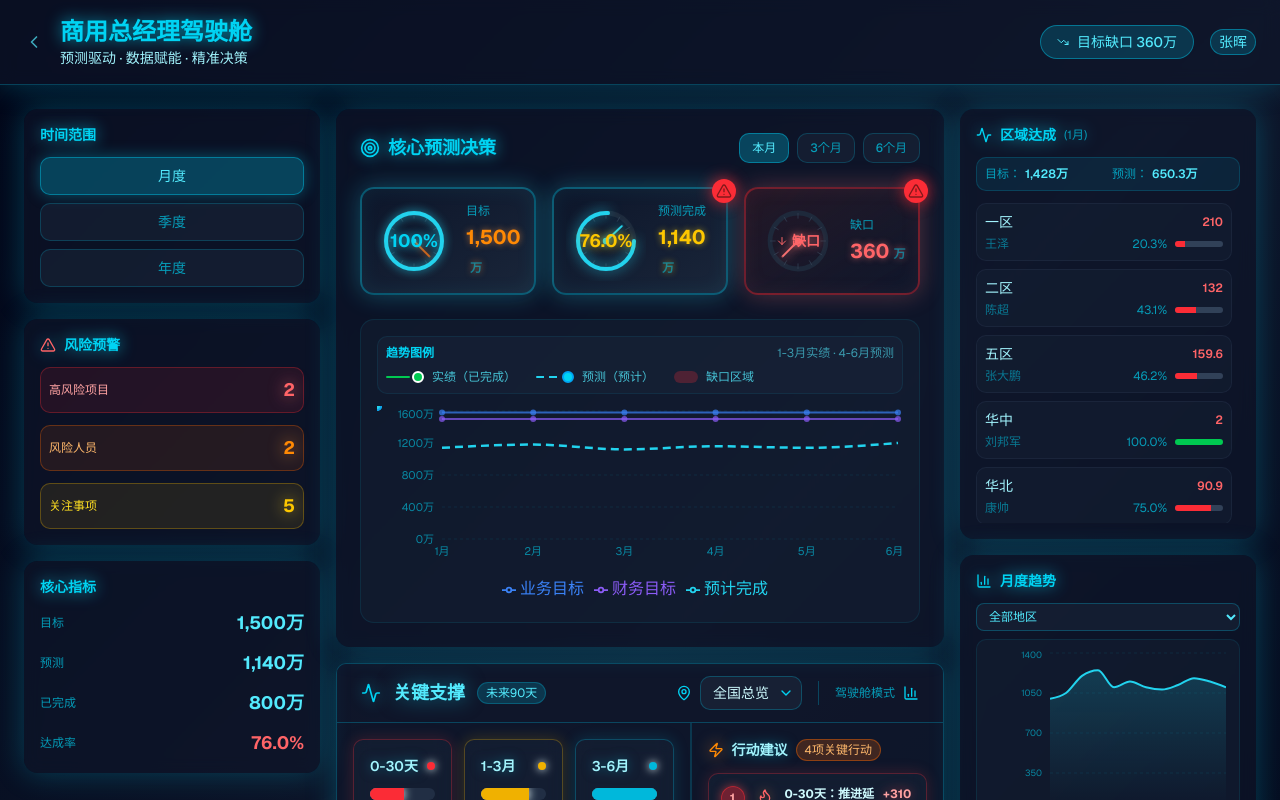
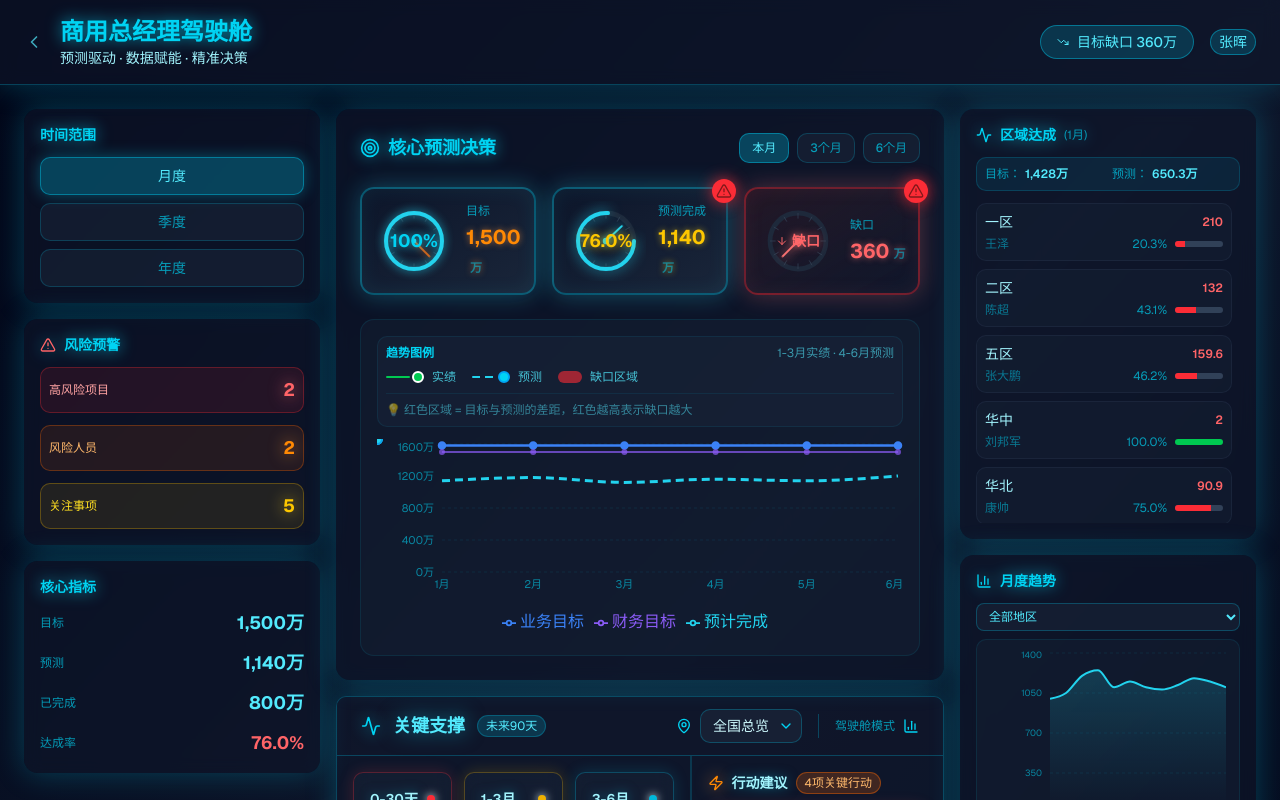
Before and after one commit to navylee1990/coze_jsc, a Next.js app: page /gm in a window 1280 px wide. Shown: the top 800 px of the page. Built offline with nearby package versions, Linux system fonts and the light colour scheme.

Commit message:
feat: 重构趋势图填充区域，双层渐变展示缺口

```diff
--- a/src/app/gm/page.tsx
+++ b/src/app/gm/page.tsx
@@ -803,14 +803,14 @@ export default function GMDashboard() {
                     <span className="text-xs font-semibold text-cyan-400">趋势图例</span>
                     <span className="text-xs text-cyan-300/60">1-{currentMonth}月实绩 · {currentMonth + 1}-6月预测</span>
                   </div>
-                  <div className="flex items-center gap-5 flex-wrap">
+                  <div className="flex items-center gap-4 flex-wrap">
                     {/* 实绩图例 */}
                     <div className="flex items-center gap-2">
                       <div className="flex items-center gap-0.5">
                         <div className="w-6 h-0.5 bg-green-500 rounded-full"></div>
                         <div className="w-3 h-3 rounded-full bg-green-500 border-2 border-white"></div>
                       </div>
-                      <span className="text-xs text-cyan-300/80">实绩（已完成）</span>
+                      <span className="text-xs text-cyan-300/80">实绩</span>
                     </div>
                     {/* 预测图例 */}
                     <div className="flex items-center gap-2">
@@ -818,15 +818,18 @@ export default function GMDashboard() {
                         <div className="w-6 h-0.5 bg-cyan-400 rounded-full" style={{ background: 'repeating-linear-gradient(90deg, #22d3ee 0, #22d3ee 8px, transparent 8px, transparent 13px)' }}></div>
                         <div className="w-3 h-3 rounded-full bg-cyan-400 border-2 border-sky-500"></div>
                       </div>
-                      <span className="text-xs text-cyan-300/80">预测（预计）</span>
+                      <span className="text-xs text-cyan-300/80">预测</span>
                     </div>
                     {/* 缺口区域图例 */}
                     <div className="flex items-center gap-2">
                       <div className="flex items-center gap-0.5">
-                        <div className="w-6 h-3 bg-red-500/25 rounded-sm"></div>
+                        <div className="w-6 h-3 bg-red-500/60 rounded-sm"></div>
                       </div>
                       <span className="text-xs text-cyan-300/80">缺口区域</span>
                     </div>
+                  </div>
+                  <div className="mt-2 pt-2 border-t border-cyan-500/10 text-xs text-cyan-300/50">
+                    💡 红色区域 = 目标与预测的差距，红色越高表示缺口越大
                   </div>
                 </div>
 
@@ -834,10 +837,15 @@ export default function GMDashboard() {
                   <ResponsiveContainer width="100%" height="100%">
                     <LineChart data={forecastTrendData}>
                       <defs>
-                        {/* 缺口区域填充 - 红色渐变，从预测线到目标线 */}
+                        {/* 缺口区域填充 - 红色渐变，增强可见性 */}
                         <linearGradient id="colorGap" x1="0" y1="0" x2="0" y2="1">
-                          <stop offset="0%" stopColor="#ef4444" stopOpacity={0.5}/>
-                          <stop offset="100%" stopColor="#ef4444" stopOpacity={0.2}/>
+                          <stop offset="0%" stopColor="#ef4444" stopOpacity={0.6}/>
+                          <stop offset="100%" stopColor="#ef4444" stopOpacity={0.3}/>
+                        </linearGradient>
+                        {/* 预测区域填充 - 青色渐变 */}
+                        <linearGradient id="colorForecast" x1="0" y1="0" x2="0" y2="1">
+                          <stop offset="0%" stopColor="#22d3ee" stopOpacity={0.4}/>
+                          <stop offset="100%" stopColor="#22d3ee" stopOpacity={0.1}/>
                         </linearGradient>
                         {/* 已完成区域填充 */}
                         <linearGradient id="colorCompleted" x1="0" y1="0" x2="0" y2="1">
@@ -890,14 +898,22 @@ export default function GMDashboard() {
                         label={{ value: '当前', position: 'topLeft', fill: '#22d3ee', fontSize: 10, fontWeight: 'bold' }}
                       />
 
-                      {/* 缺口区域 - 使用businessTarget填充，表示目标线 */}
+                      {/* 目标区域填充 - 红色，表示业务目标范围 */}
                       <Area
                         type="monotone"
                         dataKey="businessTarget"
                         stroke="none"
                         fill="url(#colorGap)"
-                        name="缺口区域"
-                        opacity={0.6}
+                        name="目标区域"
+                      />
+
+                      {/* 预测区域填充 - 青色，表示预测完成范围 */}
+                      <Area
+                        type="monotone"
+                        dataKey="forecast"
+                        stroke="none"
+                        fill="url(#colorForecast)"
+                        name="预测区域"
                       />
 
                       {/* 业务目标线 - 蓝色 */}
@@ -905,10 +921,9 @@ export default function GMDashboard() {
                         type="monotone"
                         dataKey="businessTarget"
                         stroke="#3b82f6"
-                        strokeWidth={2}
-                        dot={{ r: 2, fill: '#3b82f6' }}
+                        strokeWidth={2.5}
+                        dot={{ r: 3, fill: '#3b82f6' }}
                         name="业务目标"
-                        opacity={0.7}
                       />
 
                       {/* 财务目标线 - 紫色 */}
@@ -945,7 +960,7 @@ export default function GMDashboard() {
                         type="monotone"
                         dataKey="forecast"
                         stroke="#22d3ee"
-                        strokeWidth={2.5}
+                        strokeWidth={3}
                         strokeDasharray="8 5"
                         dot={(props: any) => {
                           const monthIndex = props.payload?.monthIndex;
@@ -954,7 +969,7 @@ export default function GMDashboard() {
                           if (isPast) {
                             return <circle r={0} />;
                           }
-                          return <circle r={4} fill="#22d3ee" strokeWidth={2} stroke="#0ea5e9" />;
+                          return <circle r={5} fill="#22d3ee" strokeWidth={2} stroke="#0ea5e9" />;
                         }}
                         name="预计完成"
                       />
```
